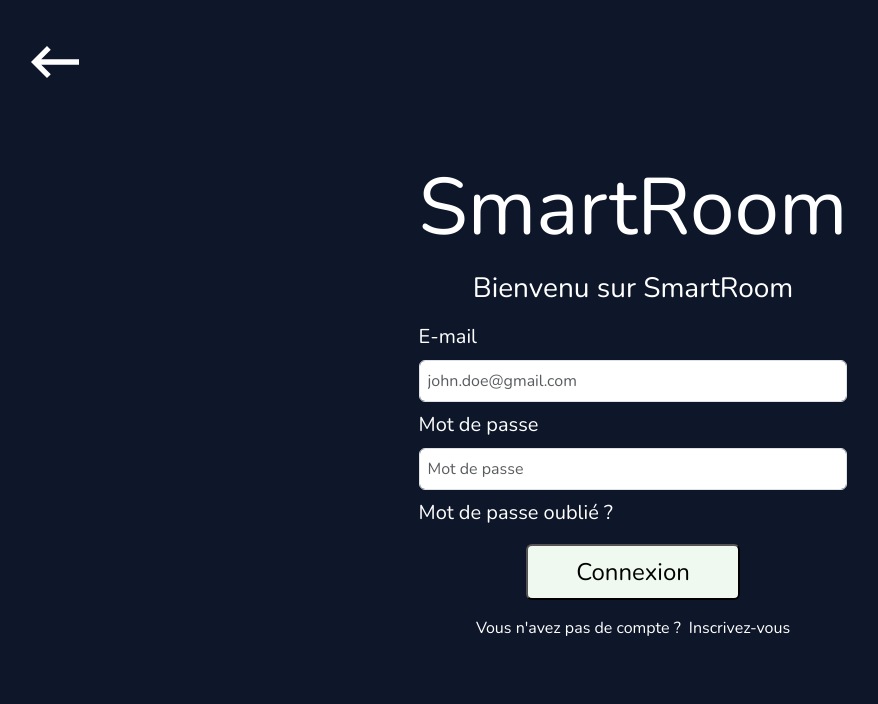
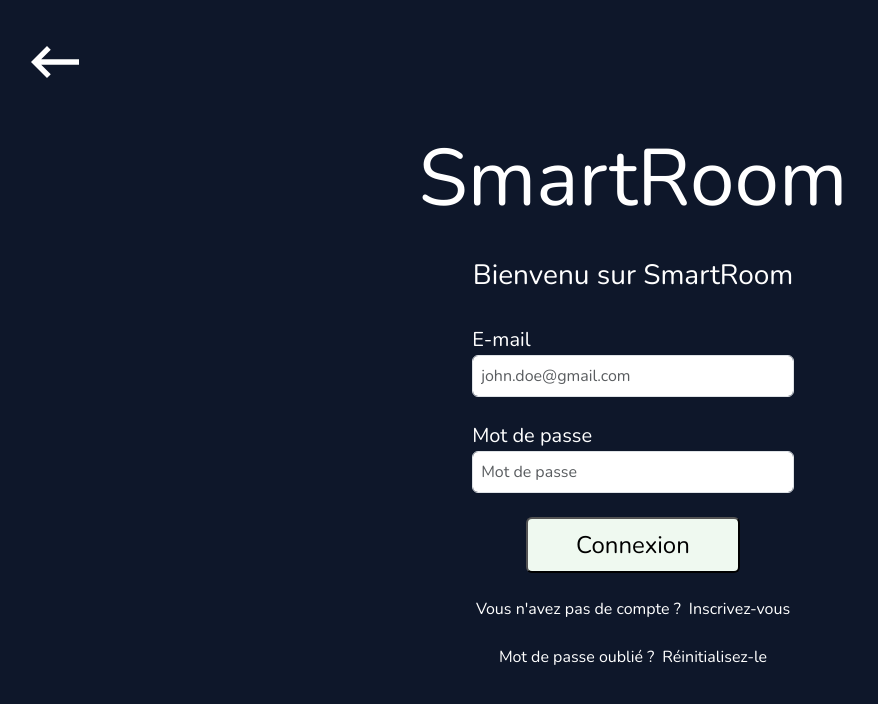
Before and after one commit to bastos-rcd/SmartRoom, a React (Vite) app in the folder frontend/: page /login in a window 1280 px wide. Shown: the top 704 px of the page, without its empty margins (7-885 px from the left). Built offline with nearby package versions, Linux system fonts and the light colour scheme; no server answers.

Commit message:
feat: login service

```diff
--- a/frontend/package.json
+++ b/frontend/package.json
@@ -16,7 +16,9 @@
     "@fullcalendar/timegrid": "^6.1.20",
     "@mui/icons-material": "^9.0.1",
     "@mui/material": "^9.0.1",
+    "axios": "^1.16.1",
     "bootstrap": "^5.3.8",
+    "jwt-decode": "^4.0.0",
     "react": "^19.2.4",
     "react-bootstrap": "^2.10.10",
     "react-dom": "^19.2.4",
--- a/frontend/src/pages/Login.tsx
+++ b/frontend/src/pages/Login.tsx
@@ -1,13 +1,35 @@
+import { useEffect, useState } from "react";
 import { Link, useNavigate } from "react-router-dom";
 import KeyboardBackspaceIcon from "@mui/icons-material/KeyboardBackspace";
 
+import { authService } from "../services/auth.service";
+
 export default function Login() {
   const navigate = useNavigate();
+
+  const [email, setEmail] = useState<string>("");
+  const [password, setPassword] = useState<string>("");
+  const [error, setError] = useState<boolean>(false);
+
   const handleLogin = () => {
+    authService
+      .login(email, password)
+      .then(() => {
         navigate("/");
+      })
+      .catch(() => {
+        setError(true);
+      });
   };
+
+  useEffect(() => {
+    if (authService.isAuthenticated()) {
+      navigate("/");
+    }
+  }, []);
+
   return (
-    <div className="bg-custom-login vh-100 d-flex flex-column  justify-content-center align-items-center">
+    <div className="bg-custom-login vh-100 d-flex flex-column justify-content-center align-items-center">
       <KeyboardBackspaceIcon
         onClick={() => navigate("/")}
         sx={{
@@ -19,9 +41,12 @@ export default function Login() {
           cursor: "pointer",
         }}
       />
-      <div className="d-flex flex-column align-items-center gap-2">
+
+      <div className="d-flex flex-column align-items-center gap-4">
         <h1 className="text-white display-1">SmartRoom</h1>
         <h3 className="text-white">Bienvenu sur SmartRoom</h3>
+
+        <div className="w-75">
           <label
             className="text-white align-items-center w-100 fs-5"
             htmlFor="email"
@@ -32,7 +57,12 @@ export default function Login() {
             type="email"
             placeholder="john.doe@gmail.com"
             className="bg-custom-login-input rounded w-100 p-2 form-control"
+            value={email}
+            onChange={(e) => setEmail(e.target.value)}
           />
+        </div>
+
+        <div className="w-75">
           <label
             className="text-white align-items-center w-100 fs-5"
             htmlFor="password"
@@ -43,27 +73,39 @@ export default function Login() {
             type="password"
             placeholder="Mot de passe"
             className="bg-custom-login-input rounded- w-100 p-2 form-control"
+            value={password}
+            onChange={(e) => setPassword(e.target.value)}
           />
-        <a
-          href=""
-          className="text-white align-items-center w-100 fs-5 text-decoration-none"
-        >
-          Mot de passe oublié ?
-        </a>
         </div>
+
+        {error && (
+          <span className="text-danger bg-transparent w-75 align-items-end">
+            Mot de passe ou e-mail incorrect
+          </span>
+        )}
+
         <button
           type="submit"
-        className="bg-custom-login-btn rounded px-5 py-2 fs-4 text-black mt-3"
+          className="bg-custom-login-btn rounded px-5 py-2 fs-4 text-black "
           onClick={handleLogin}
         >
           Connexion
         </button>
-      <div className="d-flex justify-content-end gap-2 mt-3">
-        <text className="text-white ">Vous n'avez pas de compte ?</text>
+
+        <div className="d-flex justify-content-end gap-2">
+          <span className="text-white ">Vous n'avez pas de compte ?</span>
           <Link to="/signin" className="text-white text-decoration-none">
             Inscrivez-vous
           </Link>
         </div>
+
+        <div className="d-flex justify-content-end gap-2">
+          <span className="text-white ">Mot de passe oublié ?</span>
+          <Link to="/" className="text-white text-decoration-none">
+            Réinitialisez-le
+          </Link>
+        </div>
+      </div>
     </div>
   );
 }
--- /dev/null
+++ b/frontend/src/services/api.ts
@@ -0,0 +1,25 @@
+import axios from "axios";
+
+const API = axios.create({
+  baseURL: import.meta.env.VITE_API_URL || "http://localhost:3000",
+  headers: {
+    "Content-Type": "application/json",
+  },
+});
+
+API.interceptors.request.use(
+  (config) => {
+    const token = localStorage.getItem("token");
+
+    if (token && config.headers) {
+      config.headers.Authorization = `Bearer ${token}`;
+    }
+
+    return config;
+  },
+  (error) => {
+    return Promise.reject(error);
+  },
+);
+
+export default API;
--- /dev/null
+++ b/frontend/src/services/auth.service.ts
@@ -0,0 +1,61 @@
+import { jwtDecode } from "jwt-decode";
+
+import API from "./api";
+
+import type { JwtPayload } from "../types/auth";
+import type { User } from "../types/user";
+
+export const authService = {
+  async login(email: string, password: string): Promise<void> {
+    const response = await API.post("/login", { email, password });
+
+    if (response.data.access_token) {
+      localStorage.setItem("token", response.data.access_token);
+    }
+  },
+
+  async register(user: Record<string, any>): Promise<User> {
+    const response = await API.post("/register", user);
+
+    return response.data;
+  },
+
+  logout(): void {
+    localStorage.removeItem("token");
+  },
+
+  getToken(): string | null {
+    return localStorage.getItem("token");
+  },
+
+  isAuthenticated(): boolean {
+    const token = this.getToken();
+    if (!token) return false;
+
+    try {
+      const decoded = jwtDecode<JwtPayload>(token);
+      const currentTime = Date.now() / 1000;
+
+      if (decoded.exp < currentTime) {
+        this.logout();
+        return false;
+      }
+
+      return true;
+    } catch (error) {
+      return false;
+    }
+  },
+
+  getRole(): "user" | "admin" | null {
+    const token = this.getToken();
+    if (!token) return null;
+
+    try {
+      const decoded = jwtDecode<JwtPayload>(token);
+      return decoded.role;
+    } catch {
+      return null;
+    }
+  },
+};
--- /dev/null
+++ b/frontend/src/types/auth.ts
@@ -0,0 +1,6 @@
+export interface JwtPayload {
+  exp: number;
+  sub: string;
+  email: string;
+  role: "user" | "admin";
+}
--- /dev/null
+++ b/frontend/src/types/user.ts
@@ -0,0 +1,9 @@
+export interface User {
+  id: number;
+  firstName: string;
+  lastName: string;
+  email: string;
+  password: string;
+  role: "user" | "admin";
+  status: number;
+}
```
Also changed, not shown: 1 other file (tests, documents, lock files or other folders). Lines whose indentation alone changed are shown as unchanged.
